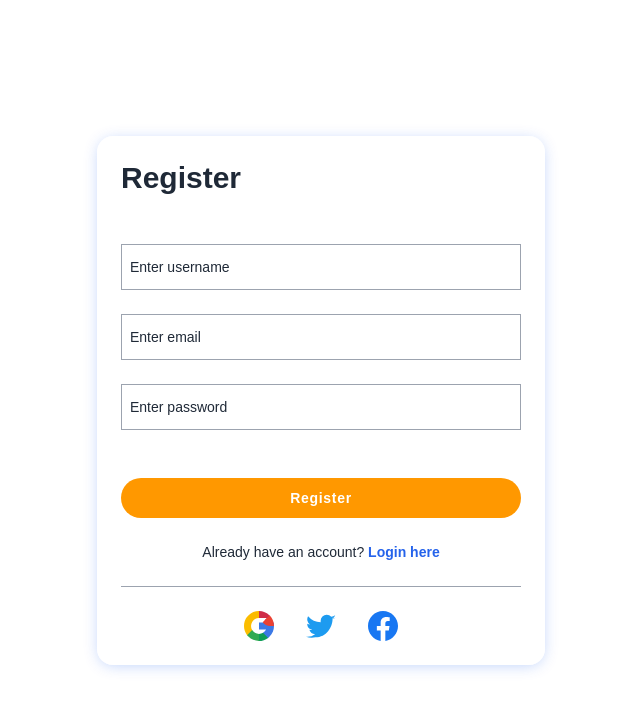
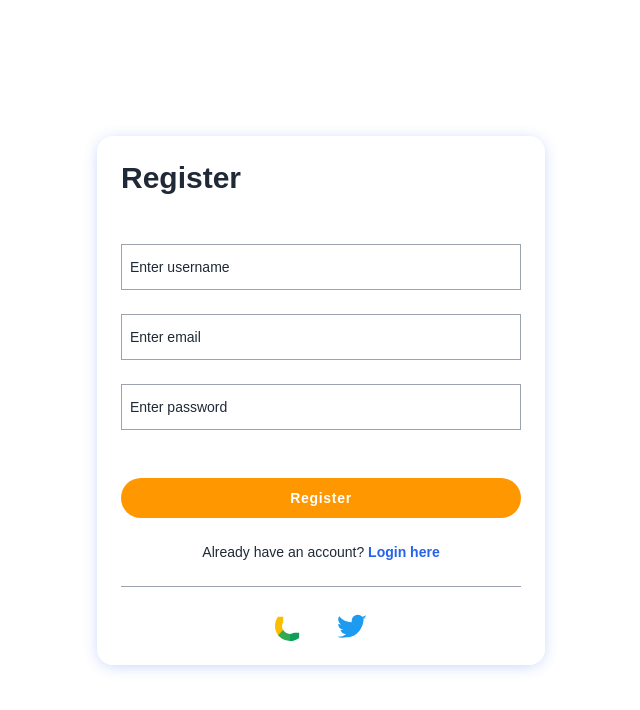
Before and after one commit to Nathandiv/Auth-Node-JWT, an Angular app in the folder client/auth-app/: page / in a window 1280 px wide. Shown: the top 710 px of the page, without its empty margins (319-959 px from the left). Built offline with nearby package versions, Linux system fonts and the light colour scheme.

Commit message:
added pwassword not to take anything less than 6 charatics

```diff
--- a/client/auth-app/src/app/component/register/register.component.html
+++ b/client/auth-app/src/app/component/register/register.component.html
@@ -1,6 +1,6 @@
 <div class="flex justify-center items-center font-[sans-serif] h-full min-h-screen p-4">
   <div class="max-w-md w-full mx-auto">
-    <form (ngSubmit)="onSubmit()" class="bg-opacity-70 bg-white rounded-2xl p-6 shadow-[0_2px_16px_-3px_rgba(6,81,237,0.3)]">
+    <form #registerForm="ngForm" (ngSubmit)="onSubmit(registerForm)" class="bg-opacity-70 bg-white rounded-2xl p-6 shadow-[0_2px_16px_-3px_rgba(6,81,237,0.3)]">
       <div class="mb-12">
         <h3 class="text-gray-800 text-3xl font-extrabold">Register</h3>
       </div>
@@ -22,15 +22,18 @@
       </div>
 
       <div class="mt-6">
-        <div class="relative flex items-center">
-          <input type="password" id="password" [(ngModel)]="user.password" name="password" required
+        <div class="relative flex items-center w-full">
+          <input type="password" id="password" [(ngModel)]="user.password" name="password" required minlength="6" #password="ngModel"
             class="bg-transparent w-full text-sm text-gray-800 border-b border-gray-400 focus:border-gray-800 px-2 py-3 outline-none placeholder:text-gray-800"
             placeholder="Enter password" />
+        </div>
+        <div *ngIf="password.invalid && password.touched" class="text-red-600 text-xs mt-1">
+          Password must be at least 6 characters long.
         </div>
       </div>
 
       <div class="mt-12">
-        <button type="submit"
+        <button type="submit" [disabled]="registerForm.invalid"
           class="w-full py-2.5 px-4 text-sm font-semibold tracking-wider rounded-full text-white bg-gray-800 hover:bg-gray-700 focus:outline-none" style="background-color: #FF9800;">
           Register
         </button>
@@ -48,32 +51,14 @@
       <div class="space-x-8 flex justify-center">
         <button type="button" class="border-none outline-none">
           <svg xmlns="http://www.w3.org/2000/svg" width="30px" class="inline" viewBox="0 0 512 512">
-            <path fill="#fbbd00"
-              d="M120 256c0-25.367 6.989-49.13 19.131-69.477v-86.308H52.823C18.568 144.703 0 198.922 0 256s18.568 111.297 52.823 155.785h86.308v-86.308C126.989 305.13 120 281.367 120 256z" />
-            <path fill="#0f9d58"
-              d="m256 392-60 60 60 60c57.079 0 111.297-18.568 155.785-52.823v-86.216h-86.216C305.044 385.147 281.181 392 256 392z" />
-            <path fill="#31aa52"
-              d="m139.131 325.477-86.308 86.308a260.085 260.085 0 0 0 22.158 25.235C123.333 485.371 187.62 512 256 512V392c-49.624 0-93.117-26.72-116.869-66.523z" />
-            <path fill="#3c79e6"
-              d="M512 256a258.24 258.24 0 0 0-4.192-46.377l-2.251-12.299H256v120h121.452a135.385 135.385 0 0 1-51.884 55.638l86.216 86.216a260.085 260.085 0 0 0 25.235-22.158C485.371 388.667 512 324.38 512 256z" />
-            <path fill="#cf2d48"
-              d="m352.167 159.833 10.606 10.606 84.853-84.852-10.606-10.606C388.668 26.629 324.381 0 256 0l-60 60 60 60h136.227z" />
-            <path fill="#eb4132"
-              d="m404.761 107.239-86.308 86.308C349.117 232.72 392.61 256 442.234 256H512c0-68.38-26.629-132.667-71.239-178.761z" />
-            <path fill="#fbbb00"
-              d="M256 0C187.62 0 123.333 26.629 78.843 71.239c-8.071 8.071-15.651 16.737-22.158 25.235l86.308 86.308C162.883 149.28 206.376 120 256 120V0z" />
+            <path fill="#fbbd00" d="M120 256c0-25.367 6.989-49.13 19.131-69.477v-86.308H52.823C18.568 144.703 0 198.922 0 256s18.568 111.297 52.823 155.785h86.308v-86.308C126.989 305.13 120 281.367 120 256z"/>
+            <path fill="#0f9d58" d="m256 392-60 60 60 60c57.079 0 111.297-18.568 155.785-52.823v-86.216h-86.216C305.044 385.147 281.181 392 256 392z"/>
+            <path fill="#31aa52" d="m139.131 325.477-86.308 86.308a260.085 260.085 0 0 0 22.158 25.235C123.333 485.371 187.62 512 256 512V392c-49.624 0-93.117-26.72-116.869-66.523z"/>
           </svg>
         </button>
         <button type="button" class="border-none outline-none">
           <svg xmlns="http://www.w3.org/2000/svg" width="30px" class="inline" viewBox="0 0 32 32">
-            <path fill="#1d9bf0"
-              d="M32 7.075a13.141 13.141 0 0 1-3.769 1.033 6.588 6.588 0 0 0 2.888-3.632 13.165 13.165 0 0 1-4.169 1.594A6.563 6.563 0 0 0 22.155 4a6.563 6.563 0 0 0-6.563 6.563c0 .513.057 1.012.168 1.492A18.635 18.635 0 0 1 2.23 5.556a6.563 6.563 0 0 0 2.03 8.751A6.534 6.534 0 0 1 1.28 13.5v.083a6.563 6.563 0 0 0 5.263 6.435 6.587 6.587 0 0 1-1.727.23 6.15 6.15 0 0 1-1.235-.118 6.565 6.565 0 0 0 6.128 4.556 13.159 13.159 0 0 1-8.15 2.809c-.53 0-1.053-.031-1.569-.092A18.56 18.56 0 0 0 10.064 28C21.835 28 28.357 17.244 28.357 8.172c0-.283-.007-.566-.02-.847A13.082 13.082 0 0 0 32 7.075z" />
-          </svg>
-        </button>
-        <button type="button" class="border-none outline-none">
-          <svg xmlns="http://www.w3.org/2000/svg" width="30px" class="inline" viewBox="0 0 24 24">
-            <path fill="#1877f2"
-              d="M24 12.073C24 5.404 18.627 0 12 0S0 5.404 0 12.073c0 6.017 4.388 11.014 10.125 11.927v-8.438H7.078v-3.49h3.047V9.42c0-3.015 1.793-4.687 4.533-4.687 1.313 0 2.686.235 2.686.235v2.96h-1.513c-1.491 0-1.955.925-1.955 1.874v2.234h3.328l-.532 3.49h-2.796v8.438C19.613 23.087 24 18.09 24 12.073z" />
+            <path fill="#1d9bf0" d="M32 7.075a13.141 13.141 0 0 1-3.769 1.033 6.588 6.588 0 0 0 2.888-3.632 13.165 13.165 0 0 1-4.169 1.594A6.563 6.563 0 0 0 22.155 4a6.563 6.563 0 0 0-6.563 6.563c0 .513.057 1.012.168 1.492A18.635 18.635 0 0 1 2.23 5.556a6.563 6.563 0 0 0 2.03 8.751A6.534 6.534 0 0 1 1.28 13.5v.083a6.563 6.563 0 0 0 5.263 6.435 6.587 6.587 0 0 1-1.727.23 6.15 6.15 0 0 1-1.235-.118 6.565 6.565 0 0 0 6.128 4.556 13.159 13.159 0 0 1-8.15 2.809c-.53 0-1.053-.031-1.569-.092A18.56 18.56 0 0 0 10.064 28C21.835 28 28.357 17.244 28.357 8.172c0-.283-.007-.566-.02-.847A13.082 13.082 0 0 0 32 7.075z"/>
           </svg>
         </button>
       </div>
--- a/client/auth-app/src/app/component/register/register.component.ts
+++ b/client/auth-app/src/app/component/register/register.component.ts
@@ -1,6 +1,6 @@
 import { Component } from '@angular/core';
 import { CommonModule } from '@angular/common';
-import { FormsModule } from '@angular/forms';
+import { FormsModule, NgForm } from '@angular/forms';
 import { AuthService } from '../../services/auth.service';
 import { User } from '../../models/user';
 import { RouterModule } from '@angular/router';
@@ -8,7 +8,7 @@ import { RouterModule } from '@angular/router';
 @Component({
   selector: 'app-register',
   standalone: true,
-  imports: [CommonModule, FormsModule,RouterModule], // Ensure FormsModule is imported
+  imports: [CommonModule, FormsModule, RouterModule],
   templateUrl: './register.component.html',
   styleUrls: ['./register.component.css']
 })
@@ -18,10 +18,22 @@ export class RegisterComponent {
 
   constructor(private authService: AuthService) {}
 
-  onSubmit(): void {
+  onSubmit(registerForm: NgForm): void {
+    if (registerForm.invalid) {
+      this.message = 'Please fill in all fields correctly.';
+      return;
+    }
+
+    if (this.user.password.length < 6) {
+      this.message = 'Password must be at least 6 characters long.';
+      return;
+    }
+
     this.authService.register(this.user).subscribe({
       next: () => this.message = 'Registration successful!',
       error: () => this.message = 'Registration failed. Please try again.'
     });
+
+    registerForm.reset(); // Reset form after successful submission
   }
 }
```
